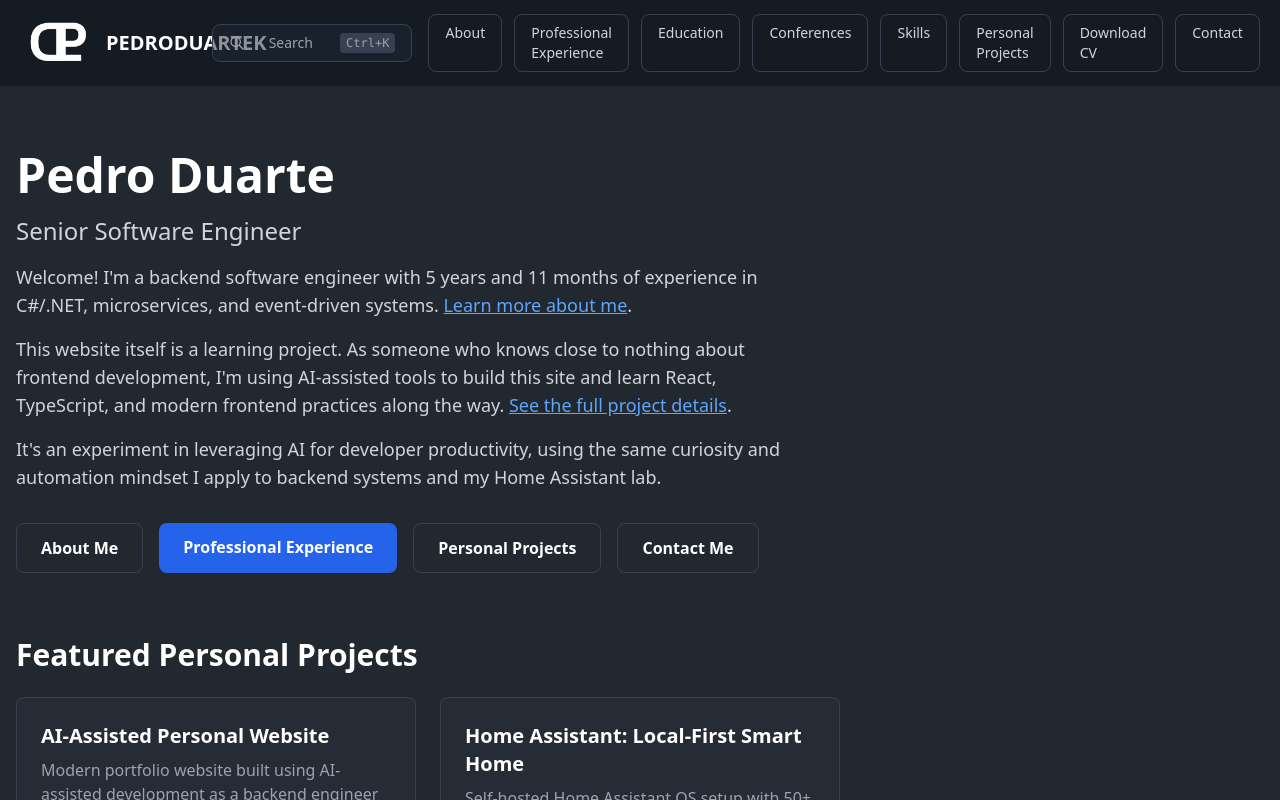
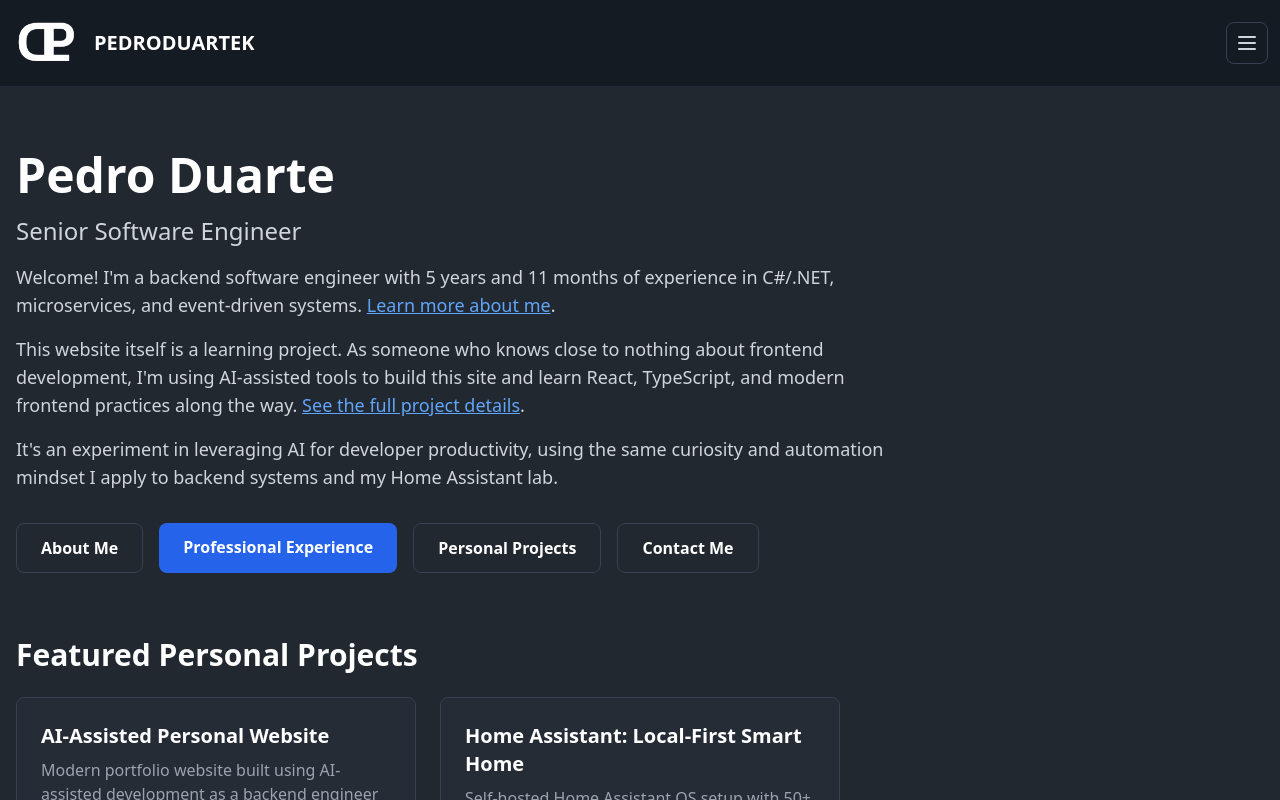
Before and after one commit to pedroduartek/personal-website.ai, a React (Vite) app in the folder apps/web/: page / in a window 1280 px wide. Shown: the top 800 px of the page. Built offline with nearby package versions, Linux system fonts and the light colour scheme.

Commit message:
Update responsive design breakpoints for header and homepage components

```diff
--- a/apps/web/src/app/layout/AppLayout.tsx
+++ b/apps/web/src/app/layout/AppLayout.tsx
@@ -36,7 +36,7 @@ function Header({
 
   return (
     <header className="border-b border-gray-800 bg-header">
-      <nav className="px-3 py-2 md:px-6">
+      <nav className="px-3 py-2 2xl:px-6">
         <div className="flex items-center justify-between gap-4">
           <Link
             to="/"
@@ -50,7 +50,7 @@ function Header({
           <button
             type="button"
             onClick={onOpenCommandPalette}
-            className="hidden md:flex items-center gap-2 rounded-lg border border-gray-700 bg-gray-800/50 px-4 py-2 text-sm text-gray-400 transition-colors hover:border-gray-600 hover:bg-gray-800 hover:text-gray-300 min-w-[200px] justify-between"
+            className="hidden 2xl:flex items-center gap-2 rounded-lg border border-gray-700 bg-gray-800/50 px-4 py-2 text-sm text-gray-400 transition-colors hover:border-gray-600 hover:bg-gray-800 hover:text-gray-300 min-w-[200px] justify-between"
             aria-label="Open command palette"
           >
             <svg
@@ -80,7 +80,7 @@ function Header({
             <button
               type="button"
               onClick={() => setIsMenuOpen(!isMenuOpen)}
-              className="md:hidden rounded-lg border border-gray-700 p-2 text-gray-300 hover:bg-gray-800 hover:text-white"
+              className="2xl:hidden rounded-lg border border-gray-700 p-2 text-gray-300 hover:bg-gray-800 hover:text-white"
               aria-label="Toggle menu"
             >
               <svg
@@ -110,7 +110,7 @@ function Header({
             </button>
 
             {/* Desktop navigation */}
-            <div className="hidden md:flex gap-3">
+            <div className="hidden 2xl:flex gap-3">
               <NavLink to="/about">About</NavLink>
               <NavLink to="/experience">Professional Experience</NavLink>
               <NavLink to="/education">Education</NavLink>
@@ -125,7 +125,7 @@ function Header({
 
         {/* Mobile navigation */}
         {isMenuOpen && (
-          <div className="md:hidden mt-4 flex flex-col gap-2">
+          <div className="2xl:hidden mt-4 flex flex-col gap-2">
             <NavLink to="/about" onClick={() => setIsMenuOpen(false)}>
               About
             </NavLink>
--- a/apps/web/src/features/home/HomePage.tsx
+++ b/apps/web/src/features/home/HomePage.tsx
@@ -14,16 +14,16 @@ export default function HomePage() {
         title="Home"
         description={`${profile.name} - ${profile.role}. ${profile.bio}`}
       />
-      <div className="container mx-auto px-4 py-8 md:py-16 animate-slide-down">
-        <section className="mb-12 md:mb-16">
-          <h1 className="mb-4 text-3xl md:text-5xl font-bold text-white">
+      <div className="container mx-auto px-4 py-8 lg:py-16 animate-slide-down">
+        <section className="mb-12 lg:mb-16">
+          <h1 className="mb-4 text-3xl lg:text-5xl font-bold text-white">
             {profile.name}
           </h1>
-          <p className="mb-4 text-xl md:text-2xl text-gray-300">
+          <p className="mb-4 text-xl lg:text-2xl text-gray-300">
             {profile.role}
           </p>
-          <div className="mb-8 max-w-3xl">
-            <p className="mb-4 text-base md:text-lg text-gray-300">
+          <div className="mb-8 max-w-4xl">
+            <p className="mb-4 text-base lg:text-lg text-gray-300">
               Welcome! I'm a backend software engineer with {experience.text} of
               experience in C#/.NET, microservices, and event-driven systems.{' '}
               <Link
@@ -34,7 +34,7 @@ export default function HomePage() {
               </Link>
               .
             </p>
-            <p className="mb-4 text-base md:text-lg text-gray-300">
+            <p className="mb-4 text-base lg:text-lg text-gray-300">
               This website itself is a learning project. As someone who knows
               close to nothing about frontend development, I'm using AI-assisted
               tools to build this site and learn React, TypeScript, and modern
@@ -47,7 +47,7 @@ export default function HomePage() {
               </Link>
               .
             </p>
-            <p className="mb-4 text-base md:text-lg text-gray-300">
+            <p className="mb-4 text-base lg:text-lg text-gray-300">
               It's an experiment in leveraging AI for developer productivity,
               using the same curiosity and automation mindset I apply to backend
               systems and my Home Assistant lab.
@@ -82,10 +82,10 @@ export default function HomePage() {
         </section>
 
         <section>
-          <h2 className="mb-6 text-2xl font-bold text-white md:text-3xl">
+          <h2 className="mb-6 text-2xl font-bold text-white lg:text-3xl">
             Featured Personal Projects
           </h2>
-          <div className="grid gap-6 md:grid-cols-3">
+          <div className="grid gap-6 md:grid-cols-2 xl:grid-cols-3">
             {featuredProjects.map((project) => (
               <Link
                 key={project.slug}
--- a/apps/web/src/hooks/useCommandPalette.ts
+++ b/apps/web/src/hooks/useCommandPalette.ts
@@ -5,8 +5,8 @@ export function useCommandPalette() {
 
   useEffect(() => {
     const handleKeyDown = (e: KeyboardEvent) => {
-      // Only enable on desktop (md breakpoint is 768px)
-      const isDesktop = window.innerWidth >= 768
+      // Only enable on desktop (2xl breakpoint is 1536px)
+      const isDesktop = window.innerWidth >= 1536
       if (!isDesktop) return
 
       // Cmd+K on Mac, Ctrl+K on Windows/Linux
```
